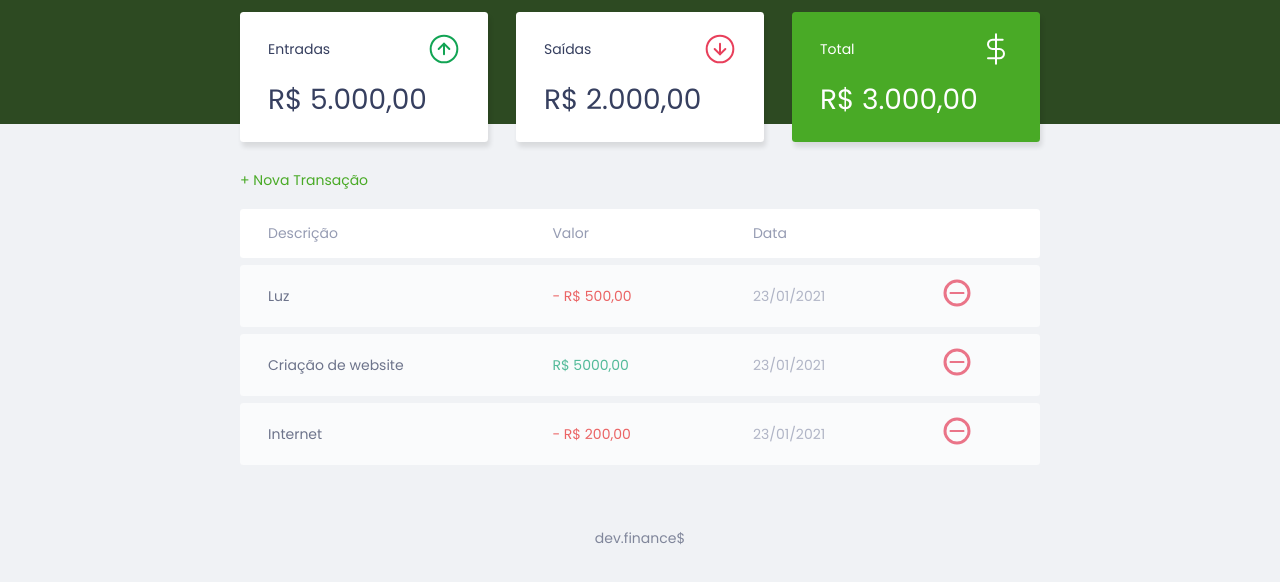
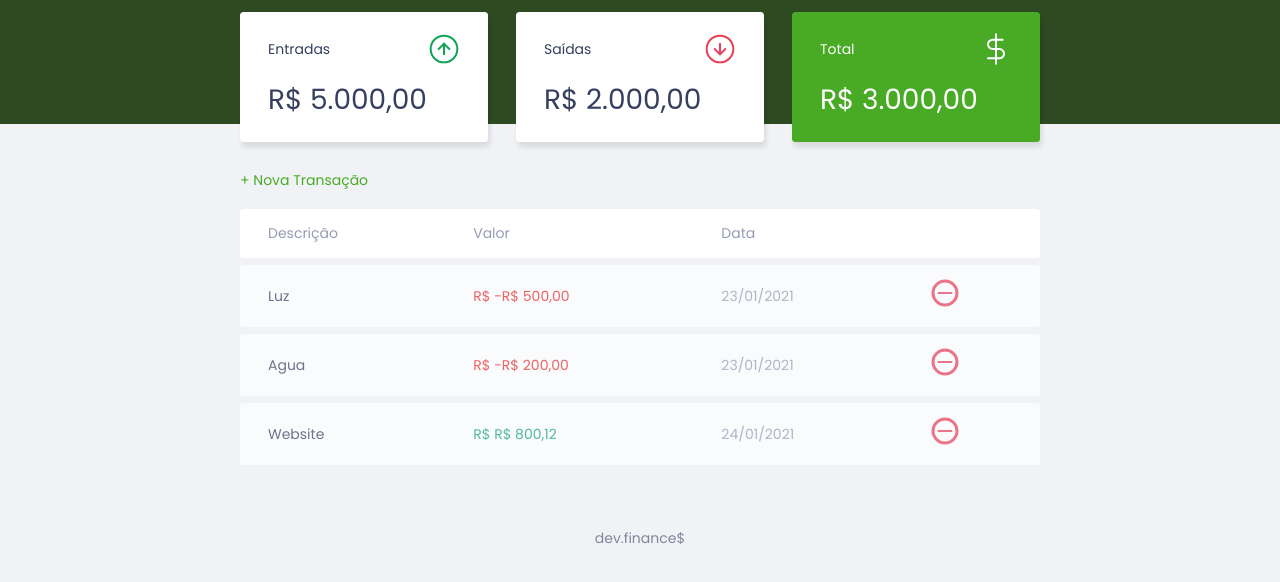
Before and after one commit to marlondck/javascript-devfinances, a plain HTML site: page index.html in a window 1280 px wide. Shown: the part 74-656 px from the top of the page. Drawn offline with Linux system fonts and the light colour scheme.

Commit message:
refactor: set values table dinamicaly with js

```diff
--- a/app.js
+++ b/app.js
@@ -1,32 +1,113 @@
-// 1 - Selecionar elementos
+// 1 - select elements
 const modal = document.querySelector('.modal-overlay');
 const form = document.querySelector('#form');
 const buttonNewTrasaction = document.querySelector('.new')
 const buttonCancel = document.querySelector('.cancel');
+const dataTable = document.querySelector('#data-table tbody')
 
-// 2 - Criar metodos
-// Objet with methods
+
+// 2 - Objet with methods
 const modalObj = {
-  // Abrir modal
-  open(){
-    // Adicional a class active no modal
-    modal.classList.add('active')
-  },
-  // Fechar modal
-  close(){
-    // Remover a class active do modal
-    modal.classList.remove('active')
+  toggleModal(){
+    modal.classList.toggle('active')
   }
 }
 
-// 3 - Adicionar eventos aos elementos
-// Event Listeners
+// objet content
+const transactions = [
+  {
+    id: 1,
+    description: 'Luz',
+    amount: -50000,
+    date: '23/01/2021'
+  },
+  {
+    id: 2,
+    description: 'Agua',
+    amount: -20000,
+    date: '23/01/2021'
+  },
+  {
+    id: 3,
+    description: 'Website',
+    amount: 80012,
+    date: '24/01/2021'
+  },
+]
+
+const transactionObj = {
+  // somar as entradas
+  incomes() {
+
+  },
+  // somar as saidas
+  expenses() {
+
+  },
+  // mostrar total (entradas - saidas)
+  total() {}
+
+}
+
+
+// 4 - Render content in to DOM
+const renderDom = {
+  // select tbody
+  transactionContainer: dataTable,
+  addTransaction(transaction, index) {
+    // create tr
+    const tr = document.createElement('tr')
+    // insert content inner tr
+    tr.innerHTML = this.innerHTMLTransaction(transaction)
+    this.transactionContainer.appendChild(tr)
+  },
+  // content to tr
+  innerHTMLTransaction(transaction) {
+    const cssClass = transaction.amount > 0 ? 'income' : 'expense'
+    const amount = utils.formatCurrency(transaction.amount)
+    const html = `
+      <td class="description">${transaction.description}</td>
+      <td class="${cssClass}">R$ ${amount}</td>
+      <td class="date">${transaction.date}</td>
+      <td id=${transaction.id}>
+        <img src="./assets/minus.svg" alt="Remover transação">
+      </td>
+    `
+    return html
+  }
+}
+// Utils to use
+const utils = {
+  // format value pattern brasil
+  formatCurrency(value) {
+    // get signal
+    const signal = Number(value) < 0 ? '-' : ''
+    //clean string
+    // \D -> Encontre tudo que náo é number
+    value = String(value).replace(/\D/g, '')
+    // convert
+    value = Number(value) / 100
+    value = value.toLocaleString("pt-BR", {
+      style: "currency",
+      currency: "BRL"
+    })
+
+    return signal + value
+  }
+}
+
+// 5 for each in objet transictions and to call method render in html
+transactions.forEach(transaction => {
+  renderDom.addTransaction(transaction)
+})
+
+// 3- Event Listeners
 buttonNewTrasaction.addEventListener('click', () => {
-  modalObj.open();
+  modalObj.toggleModal();
 })
 
 buttonCancel.addEventListener('click', () => {
-  modalObj.close()
+  modalObj.toggleModal()
 })
 
 form.addEventListener('submit', (e) => {
--- a/index.html
+++ b/index.html
@@ -60,31 +60,7 @@
           </tr>
         </thead>
 
-        <tbody> <!-- Corpo da tabela -->
-          <tr> <!-- Cria uma linha -->
-            <td class="description">Luz</td> <!-- Conteudo da linha -->
-            <td class="expense"> - R$ 500,00</td>
-            <td class="date">23/01/2021</td>
-            <td>
-              <img src="./assets/minus.svg" alt="Remover transação">
-            </td>
-          </tr>
-          <tr>
-            <td class="description">Criação de website</td>
-            <td class="income">R$ 5000,00</td>
-            <td class="date">23/01/2021</td>
-            <td>
-              <img src="./assets/minus.svg" alt="Remover transação">
-            </td>
-          </tr>
-          <tr>
-            <td class="description">Internet</td>
-            <td class="expense"> - R$ 200,00</td>
-            <td class="date">23/01/2021</td>
-            <td>
-              <img src="./assets/minus.svg" alt="Remover transação">
-            </td>
-          </tr>
+        <tbody> <!-- Corpo da tabela, <tr> Cria uma linha, <td> Conteudo da linha(coluna) -->
         </tbody>
       </table>
     </section>
```
